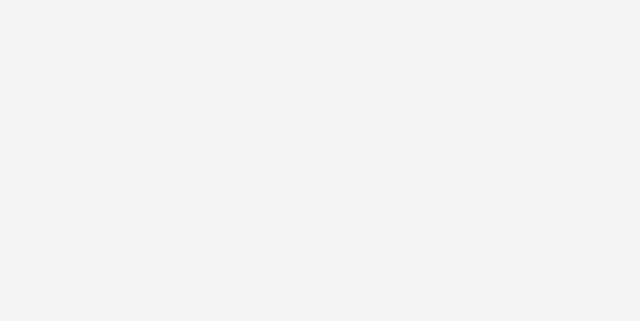
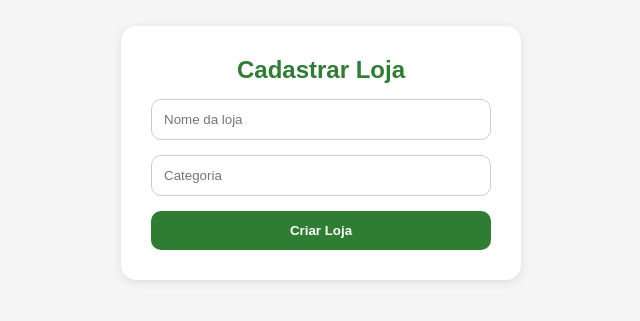
Before and after one commit to Allysson2023/marketplace, a React (Vite) app in the folder frontend/frontend/: page /cadastrar-loja in a window 1280 px wide. Before the commit this address had no page. Shown: the part 247-568 px from the top of the page, without its empty margins (319-959 px from the left). Built offline with nearby package versions, Linux system fonts and the light colour scheme.

Commit message:
Foi adicionado um formulario, caso ser o usuario nao tiver Loja cadastrado, ira tem a opção de cadastra uma loja...

```diff
--- a/frontend/frontend/src/App.jsx
+++ b/frontend/frontend/src/App.jsx
@@ -4,6 +4,8 @@ import Login from "./pages/Login/Login";
 import Home from "./pages/Home/Home";
 import Carrinho from "./pages/Carrinho/Carrinho";
 import CadastrarProduto from "./pages/CadastrarProduto/CadastrarProduto";
+import CadastrarLoja from "./pages/CadastrarLoja/CadastrarLoja";
+
 
 function App() {
   return (
@@ -13,6 +15,7 @@ function App() {
         <Route path="/login" element={<Login />} />
         <Route path="/carrinho" element={<Carrinho />} />
         <Route path="/cadastrar-produto" element={<CadastrarProduto/>} />
+        <Route path="/cadastrar-loja" element={<CadastrarLoja/>} />
 
       </Routes>
     </BrowserRouter>
--- /dev/null
+++ b/frontend/frontend/src/pages/CadastrarLoja/CadastrarLoja.css
@@ -0,0 +1,57 @@
+.cadastro-loja{
+    width: 100%;
+    min-height: 100vh;
+
+    display: flex;
+    justify-content: center;
+    align-items: center;
+
+    background: #f5f5f5;
+}
+
+.form-loja{
+    width: 100%;
+    max-width: 400px;
+
+    background: white;
+
+    padding: 30px;
+
+    border-radius: 15px;
+
+    display: flex;
+    flex-direction: column;
+
+    gap: 15px;
+
+    box-shadow: 0 2px 10px rgba(0,0,0,0.1);
+}
+
+.form-loja h2{
+    text-align: center;
+    color: #2e7d32;
+}
+
+.form-loja input{
+    padding: 12px;
+
+    border: 1px solid #ccc;
+    border-radius: 10px;
+
+    outline: none;
+}
+
+.form-loja button{
+    background: #2e7d32;
+    color: white;
+
+    border: none;
+
+    padding: 12px;
+
+    border-radius: 10px;
+
+    cursor: pointer;
+
+    font-weight: bold;
+}
--- /dev/null
+++ b/frontend/frontend/src/pages/CadastrarLoja/CadastrarLoja.jsx
@@ -0,0 +1,71 @@
+import { useState } from "react";
+import { useNavigate } from "react-router-dom";
+import "./CadastrarLoja.css";
+
+function CadastrarLoja() {
+
+  const [nome, setNome] = useState("");
+  const [categoria, setCategoria] = useState("");
+
+  const navigate = useNavigate();
+
+  function cadastrarLoja(e){
+    e.preventDefault();
+
+    fetch("http://localhost:3000/api/stores", {
+      method: "POST",
+
+      headers: {
+        "Content-Type": "application/json",
+        Authorization: `Bearer ${localStorage.getItem("token")}`
+      },
+
+      body: JSON.stringify({
+        nome,
+        categoria
+      })
+    })
+    .then(res => res.json())
+    .then(data => {
+
+      alert("Loja criada com sucesso!");
+
+      navigate("/");
+    });
+  }
+
+  return (
+    <div className="cadastro-loja">
+
+      <form
+        onSubmit={cadastrarLoja}
+        className="form-loja"
+      >
+
+        <h2>Cadastrar Loja</h2>
+
+        <input
+          type="text"
+          placeholder="Nome da loja"
+          value={nome}
+          onChange={(e) => setNome(e.target.value)}
+        />
+
+        <input
+          type="text"
+          placeholder="Categoria"
+          value={categoria}
+          onChange={(e) => setCategoria(e.target.value)}
+        />
+
+        <button type="submit">
+          Criar Loja
+        </button>
+
+      </form>
+
+    </div>
+  );
+}
+
+export default CadastrarLoja;
--- a/frontend/frontend/src/pages/Login/Login.jsx
+++ b/frontend/frontend/src/pages/Login/Login.jsx
@@ -7,28 +7,66 @@ function Login() {
   const [mensagem, setMensagem] = useState("");
 
   async function handleLogin(e) {
+
   e.preventDefault();
 
   try {
+
     const resposta = await fetch("http://localhost:3000/api/login", {
+
       method: "POST",
+
       headers: {
         "Content-Type": "application/json"
       },
-        body: JSON.stringify({ username, password })
+
+      body: JSON.stringify({
+        username,
+        password
+      })
+
     });
 
     const dados = await resposta.json();
 
     if (resposta.ok) {
+
       localStorage.setItem("token", dados.token);
+
+      fetch("http://localhost:3000/api/minha-loja", {
+
+        headers: {
+          Authorization: `Bearer ${dados.token}`
+        }
+
+      })
+      .then(res => res.json())
+      .then(loja => {
+
+        if(loja.existe){
+
           window.location.href = "/";
+
         } else {
+
+          window.location.href = "/cadastrar-loja";
+
+        }
+
+      });
+
+    } else {
+
       setMensagem(dados.error);
+
     }
+
   } catch (err) {
+
     setMensagem("Erro no servidor");
+
   }
+
 }
 
   return (
```
Also changed, not shown: 1 other file (tests, documents, lock files or other folders). Lines whose indentation alone changed are shown as unchanged.
